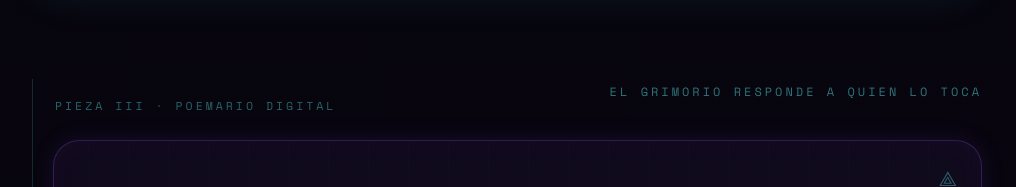
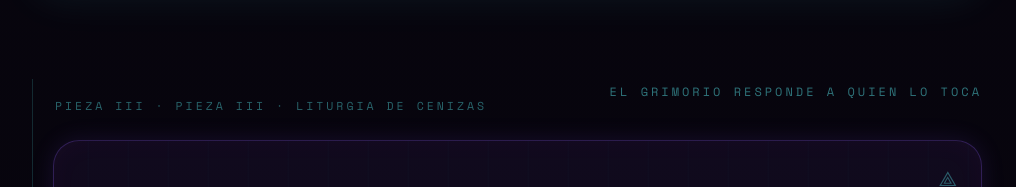
Before and after one commit to LexLego/artesvisuales2, a plain HTML site: page index.html in a window 1280 px wide. Shown: the part 2999-3186 px from the top of the page, without its empty margins (133-1149 px from the left). Drawn offline with nearby package versions, Linux system fonts and the light colour scheme.

Commit message:
Update index.html

```diff
--- a/index.html
+++ b/index.html
@@ -65,7 +65,7 @@
 
 <section class="pieza-poemario">
 
-    <div class="clave-pieza">Pieza III · Poemario Digital</div>
+     <div class="clave-pieza">Pieza III · Pieza III · Liturgia de Cenizas</div>
 
     <p class="nota-interaccion">el grimorio responde a quien lo toca</p>
 
```
